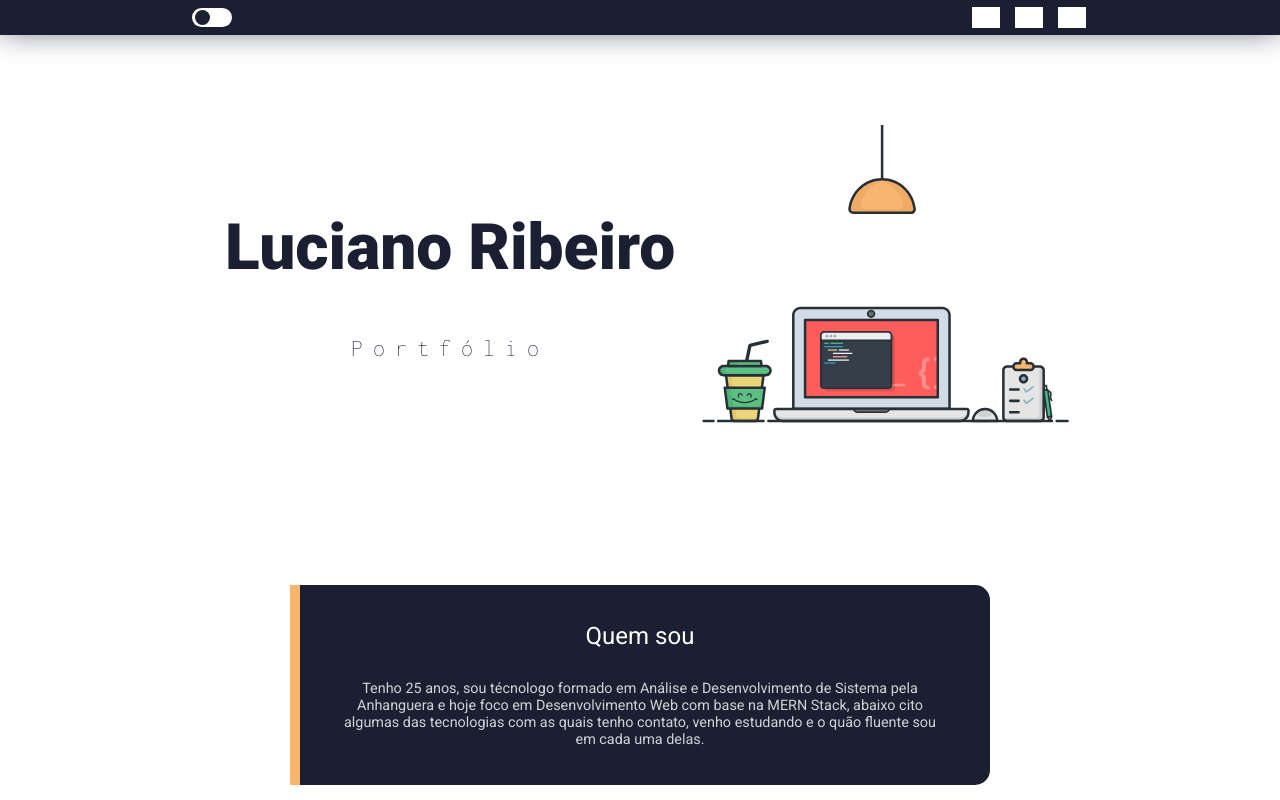
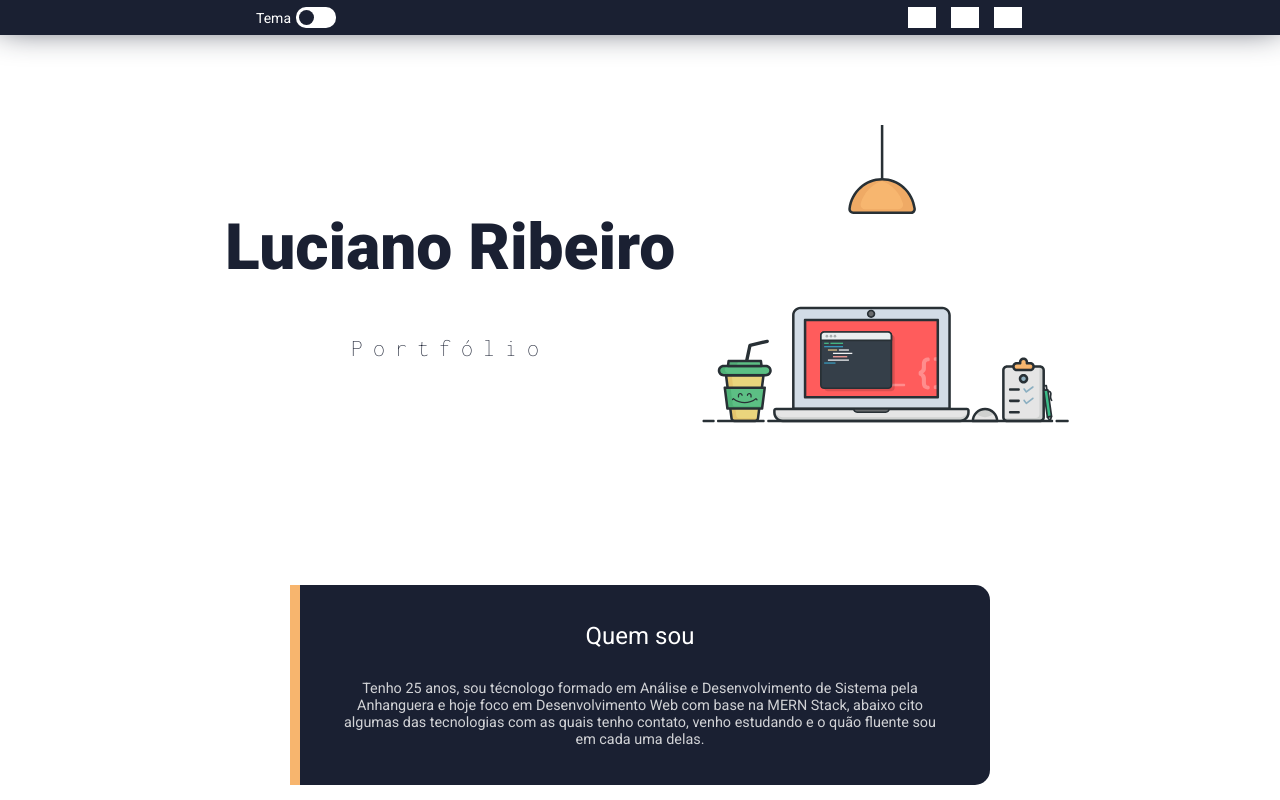
Before and after one commit to luciano44/old-portfolio, a website: page index.html in a window 1280 px wide. Shown: the top 800 px of the page. Drawn offline with Linux system fonts and the light colour scheme; grey boxes are pictures that could not be loaded.

Commit message:
add tema on top bar

```diff
--- a/index.html
+++ b/index.html
@@ -23,9 +23,13 @@
   <body>
     <header>
       <div class="top-bar">
-        <div class="switch" title="Trocar tema">
-          <div class="switch-btn"></div>
+        <div class="switch-wrapper">
+          <p>Tema</p>
+          <div class="switch" title="Trocar tema">
+            <div class="switch-btn"></div>
+          </div>
         </div>
+
         <div class="medias">
           <div class="github">
             <a href="https://github.com/luciano44">
--- a/styles/style.scss
+++ b/styles/style.scss
@@ -43,8 +43,17 @@ header {
     width: 100%;
     background: var(--mainColor);
     display: flex;
-    padding: 4px 15%;
+    padding: 4px 20%;
     box-shadow: 0 -10px 35px var(--mainColor);
+    .switch-wrapper{
+      display: flex;
+      align-items: center;
+      p{
+        font-size: 14px;
+        font-family: "Roboto", sans-serif;
+        margin-right: 5px;
+      }
+    }
     .switch{
       display:flex;
       align-items: center;
```
Also changed, not shown: styles/style.min.css, 1 other file.
